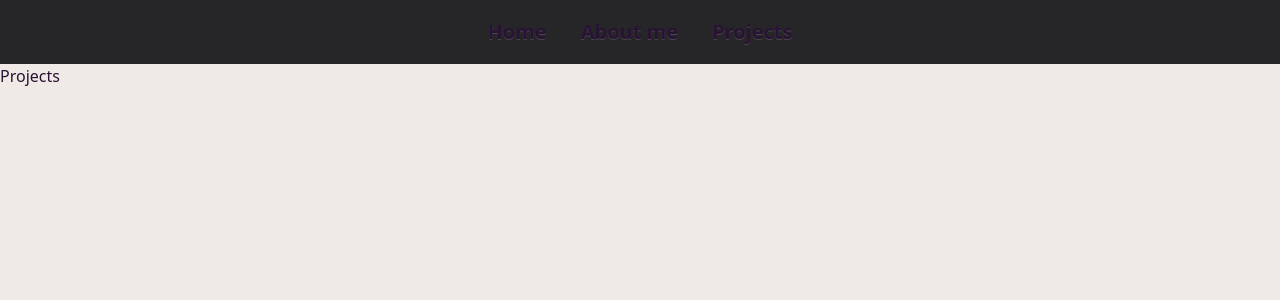
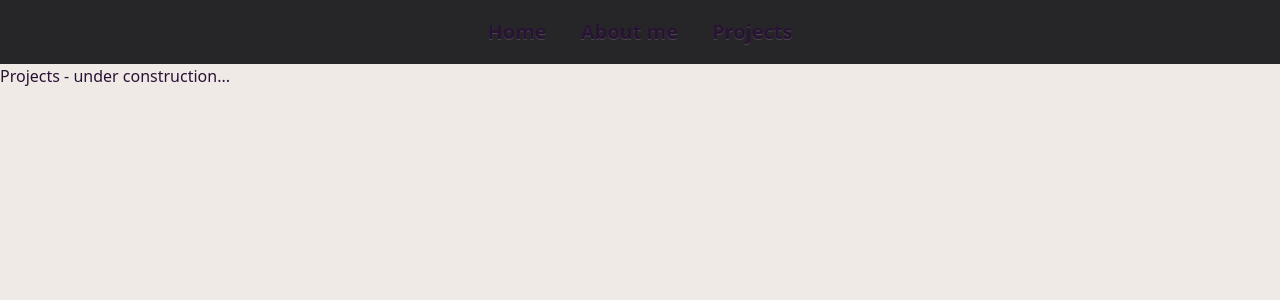
Before and after one commit to Michael-Kabat/portfolio, a Next.js app: page /portfolio/projects in a window 1280 px wide. Shown: the top 300 px of the page. Built offline with nearby package versions, Linux system fonts and the light colour scheme.

Commit message:
domain name

```diff
--- a/app/projects/page.tsx
+++ b/app/projects/page.tsx
@@ -5,7 +5,9 @@ const Projects = () => {
     return (
         <div>
             <Navbar />
-            <div>Projects</div>
+            <div>
+                <h1>Projects - under construction...</h1>
+            </div>
         </div>
     );
 };
```
